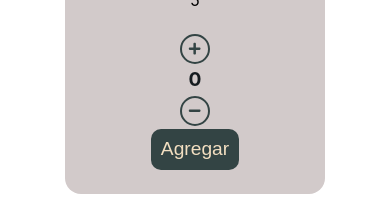
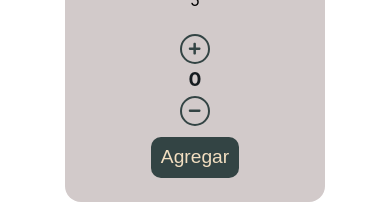
Before and after one commit to tomasmillan/etom-React-Coder, a React (Create React App) app: page / in a window 390 px wide. Shown: the part 3460-3668 px from the top of the page. Built offline with nearby package versions, Linux system fonts and the light colour scheme.

Commit message:
some responsive correction

```diff
--- a/src/components/ItemCount/itemCount.scss
+++ b/src/components/ItemCount/itemCount.scss
@@ -50,7 +50,10 @@
         align-items: center;
         justify-content: center;
 
-        .addCart{margin-left: 0;}
+        .addCart{
+            margin-left: 0;
+            margin-top: .5rem;
+        }
     }
 
 }
```
Also changed, not shown: test.html (+69 -0 lines).
